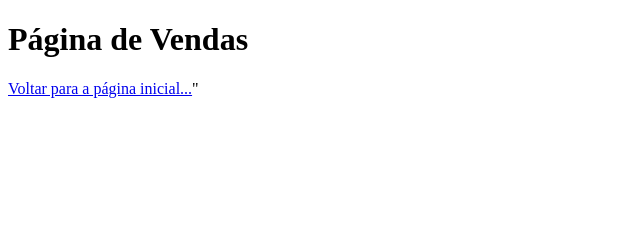
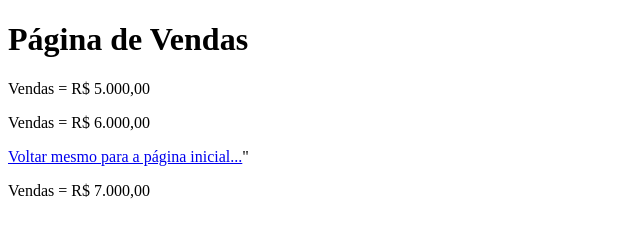
Before and after one commit to MarioPriotto/aulagit, a plain HTML site: page vendas.html in a window 1280 px wide. Shown: the whole page, without its empty margins (0-640 px from the left). Drawn offline with Linux system fonts and the light colour scheme.

Commit message:
Acrescentei valor de vendas

```diff
--- a/vendas.html
+++ b/vendas.html
@@ -10,7 +10,10 @@
 
 <body>
     <h1>Página de Vendas</h1>
-    <a href="index.html">Voltar para a página inicial...</a>"
+    <p>Vendas = R$ 5.000,00</p>
+    <p>Vendas = R$ 6.000,00</p>
+    <a href="index.html">Voltar mesmo para a página inicial...</a>"
+    <p>Vendas = R$ 7.000,00</p>
 </body>
 
 </html>
```
